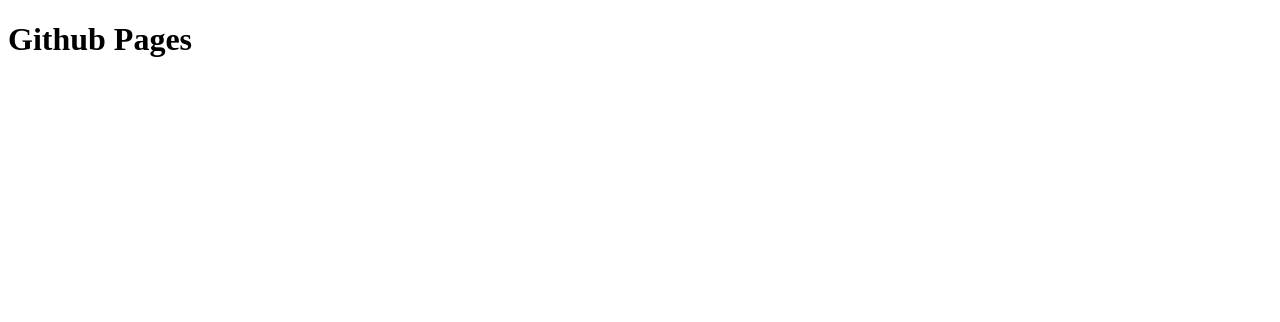
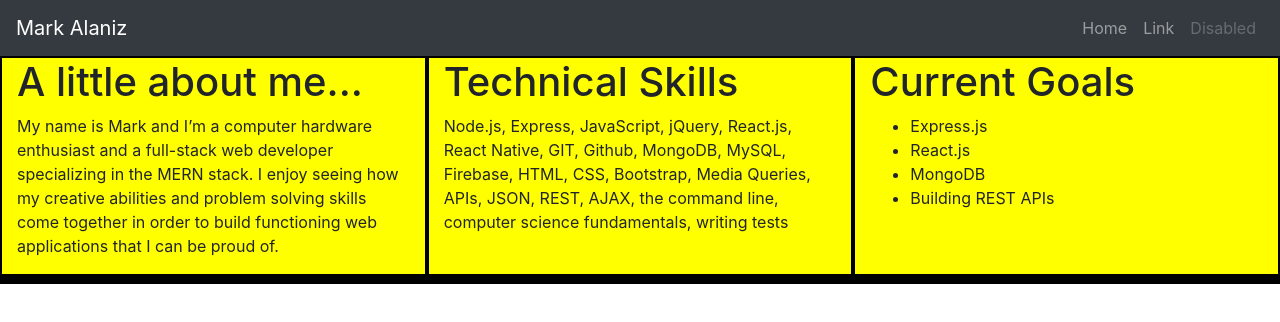
Before and after one commit to Digald/Digald.github.io, a plain HTML site: page index.html in a window 1280 px wide. Drawn offline with nearby package versions, Linux system fonts and the light colour scheme.

Commit message:
working on design ideas and layout options

```diff
--- /dev/null
+++ b/assets/css/style.css
@@ -0,0 +1,11 @@
+body {
+  overflow: hidden;
+}
+.content {
+  height: 100vh;
+  width: 100vw;
+}
+.col {
+  border: 2px solid black;
+  background-color: Yellow;
+}
--- /dev/null
+++ b/assets/js/logic.js
@@ -0,0 +1 @@
+console.log("hello world");
--- a/index.html
+++ b/index.html
@@ -1,10 +1,81 @@
 <!DOCTYPE html>
 <html lang="en">
+
 <head>
 	<meta charset="UTF-8">
-	<title>Github Pages</title>
+	<meta name="viewport" content="width=device-width, initial-scale=1.0">
+	<meta http-equiv="X-UA-Compatible" content="ie=edge">
+	<title>Mark's Portfolio</title>
+	<!-- bootstrap css -->
+	<link rel="stylesheet" href="https://maxcdn.bootstrapcdn.com/bootstrap/4.0.0-beta.2/css/bootstrap.min.css" integrity="sha384-PsH8R72JQ3SOdhVi3uxftmaW6Vc51MKb0q5P2rRUpPvrszuE4W1povHYgTpBfshb" crossorigin="anonymous">
+	<!-- My css -->
+	<link rel="stylesheet" href="assets/css/style.css">
+	<!-- jQuery -->
+	<script src="https://cdnjs.cloudflare.com/ajax/libs/jquery/3.2.1/jquery.min.js"></script>
+	<!-- bootstrap js -->
+	<script src="https://cdnjs.cloudflare.com/ajax/libs/popper.js/1.12.3/umd/popper.min.js" integrity="sha384-vFJXuSJphROIrBnz7yo7oB41mKfc8JzQZiCq4NCceLEaO4IHwicKwpJf9c9IpFgh" crossorigin="anonymous"></script>
+	<script src="https://maxcdn.bootstrapcdn.com/bootstrap/4.0.0-beta.2/js/bootstrap.min.js" integrity="sha384-alpBpkh1PFOepccYVYDB4do5UnbKysX5WZXm3XxPqe5iKTfUKjNkCk9SaVuEZflJ" crossorigin="anonymous"></script>
+	<!-- My javascript -->
+	<script type="text/javascript" src="assets/js/logic.js"></script>
+
+	</script>
 </head>
+
 <body>
-	<h1>Github Pages</h1>
+	<!-- begining of navbar -->
+	<nav class="navbar navbar-expand-lg navbar-dark bg-dark">
+		<a class="navbar-brand" href="#">Mark Alaniz</a>
+		<button class="navbar-toggler" type="button" data-toggle="collapse" data-target="#navbarTogglerDemo02" aria-controls="navbarTogglerDemo02" aria-expanded="false" aria-label="Toggle navigation">
+    <span class="navbar-toggler-icon"></span>
+  </button>
+
+		<div class="collapse navbar-collapse" id="navbarTogglerDemo02">
+			<ul class="navbar-nav ml-auto mt-2 mt-lg-0 navbar-right">
+				<li class="nav-item">
+					<a class="nav-link" href="#">Home <span class="sr-only">(current)</span></a>
+				</li>
+				<li class="nav-item">
+					<a class="nav-link" href="#">Link</a>
+				</li>
+				<li class="nav-item">
+					<a class="nav-link disabled" href="#">Disabled</a>
+				</li>
+			</ul>
+		</div>
+	</nav>
+
+	<!-- grid system for descriptions and projects -->
+	<section class="container-fluid content">
+		<div class="row abouts">
+			<div class="col">
+				<h1>A little about me...</h1>
+				<p>My name is Mark and I’m a computer hardware enthusiast and a full-stack web developer specializing in the MERN stack. I enjoy seeing how my creative abilities and problem solving skills come together in order to build functioning web applications that I can be proud of. </p>
+			</div>
+			<div class="col">
+				<h1>Technical Skills</h1>
+				<p>Node.js, Express, JavaScript, jQuery, React.js, React Native, GIT, Github, MongoDB, MySQL, Firebase, HTML, CSS, Bootstrap, Media Queries, APIs, JSON, REST, AJAX, the command line, computer science fundamentals, writing tests</p>
+			</div>
+			<div class="col">
+				<h1>Current Goals</h1>
+				<ul>
+					<li>Express.js</li>
+					<li>React.js</li>
+					<li>MongoDB</li>
+					<li>Building REST APIs</li>
+				</ul>
+			</div>
+		</div>
+		<div class="row projects">
+			<div class="col"></div>
+			<div class="col"></div>
+			<div class="col"></div>
+			<div class="col"></div>
+			<div class="col"></div>
+		</div>
+		<div class="row project-showcase">
+			<div class="col"></div>
+		</div>
+	</section>
 </body>
+
 </html>
```
